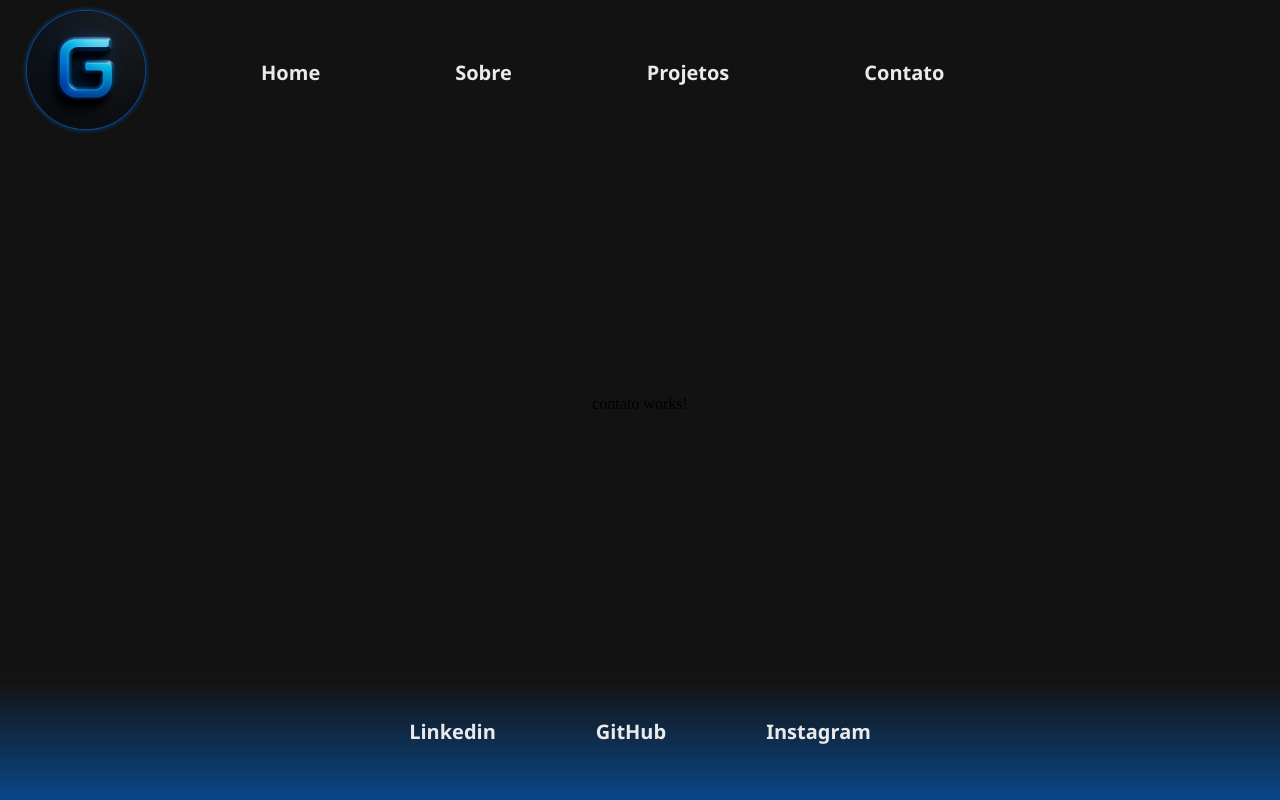
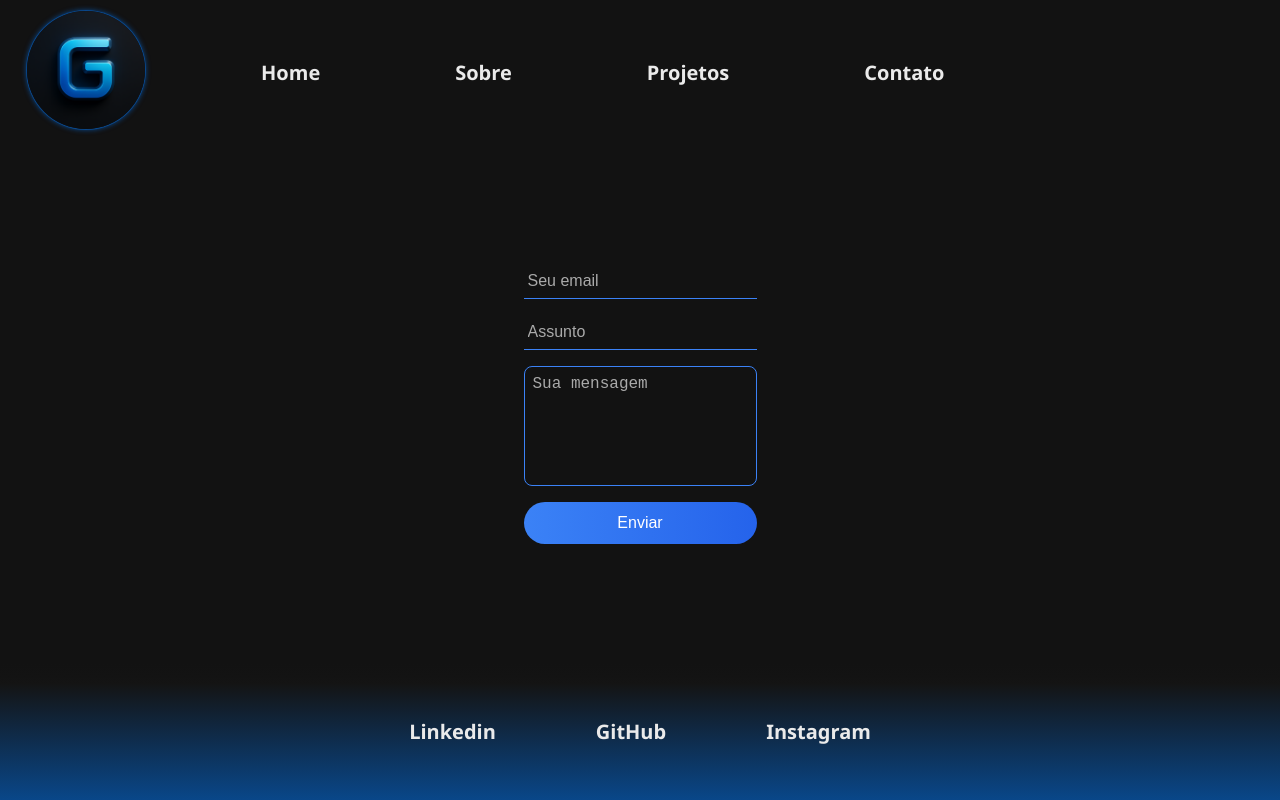
Before and after one commit to Geovanej7/Angular_MeuPortifolio, an Angular app: page /contato in a window 1280 px wide. Built offline with nearby package versions, Linux system fonts and the light colour scheme.

Commit message:
finish service

```diff
--- a/src/app/app.component.ts
+++ b/src/app/app.component.ts
@@ -3,11 +3,12 @@ import { RouterOutlet } from '@angular/router';
 import { MenuComponent } from "./components/menu/menu.component";
 import{ ProfileImgComponent }from "./components/profile-img/profile-img.component"
 import{ FooterComponent }from "./components/footer/footer.component"
+import { HttpClientModule } from '@angular/common/http';
 
 @Component({
   selector: 'app-root',
   standalone: true,
-  imports: [RouterOutlet, MenuComponent, ProfileImgComponent,FooterComponent],
+  imports: [RouterOutlet, MenuComponent, ProfileImgComponent,FooterComponent,HttpClientModule],
   templateUrl: './app.component.html',
   styleUrl: './app.component.css'
 })
--- a/src/app/app.config.ts
+++ b/src/app/app.config.ts
@@ -1,8 +1,8 @@
 import { ApplicationConfig } from '@angular/core';
 import { provideRouter } from '@angular/router';
-
+import { provideHttpClient } from '@angular/common/http';
 import { routes } from './app.routes';
 
 export const appConfig: ApplicationConfig = {
-  providers: [provideRouter(routes)]
+  providers: [provideRouter(routes), provideHttpClient()]
 };
--- /dev/null
+++ b/src/app/components/contact/contact.component.css
@@ -0,0 +1,53 @@
+body {
+    background-color: #121212; /* escuro */
+    color: white;
+    font-family: Arial, sans-serif;
+  }
+
+  .formulario-contato {
+    display: flex;
+    flex-direction: column;
+    gap: 16px;
+    max-width: 400px;
+    margin: 0 auto;
+    padding: 16px;
+  }
+
+  .input-campo,
+  .textarea-campo {
+    background-color: transparent;
+    border: none;
+    border-bottom: 1px solid #3b82f6; /* azul */
+    color: white;
+    padding: 8px 4px;
+    font-size: 16px;
+    outline: none;
+  }
+
+  .textarea-campo {
+    border: 1px solid #3b82f6;
+    border-radius: 8px;
+    resize: none;
+    height: 120px;
+    padding: 8px;
+  }
+
+  .input-campo::placeholder,
+  .textarea-campo::placeholder {
+    color: #aaa;
+  }
+
+  .botao-enviar {
+    background: linear-gradient(to right, #3b82f6, #2563eb);
+    color: white;
+    border: none;
+    padding: 12px;
+    border-radius: 9999px;
+    font-size: 16px;
+    cursor: pointer;
+    transition: opacity 0.3s ease;
+  }
+
+  .botao-enviar:hover {
+    opacity: 0.9;
+  }
--- /dev/null
+++ b/src/app/components/contact/contact.component.html
@@ -0,0 +1,8 @@
+<form [formGroup]="contactForm" (ngSubmit)="onSubmit()" class="formulario-contato">
+
+    <input type="email" placeholder="Seu email" formControlName="email" class="input-campo" />
+    <input type="text" placeholder="Assunto" formControlName="assunto" class="input-campo" />
+    <textarea placeholder="Sua mensagem" formControlName="mensagem" class="textarea-campo"></textarea>
+    <button type="submit" [disabled]="contactForm.invalid" class="botao-enviar">Enviar</button>
+
+  </form>
--- /dev/null
+++ b/src/app/components/contact/contact.component.ts
@@ -0,0 +1,37 @@
+import { Component } from '@angular/core';
+import { FormGroup, FormControl, Validators } from '@angular/forms';
+import { ReactiveFormsModule } from '@angular/forms';
+import { HttpClientModule } from '@angular/common/http';
+import { ContatoService } from '../../services/contact.service'
+
+@Component({
+  selector: 'app-contact',
+  standalone: true,
+  imports: [ReactiveFormsModule,HttpClientModule ],
+  templateUrl: './contact.component.html',
+  styleUrls: ['./contact.component.css']
+})
+export class ContactComponent {
+
+  contactForm = new FormGroup({
+    email: new FormControl('', [Validators.required, Validators.email]),
+    assunto: new FormControl('', Validators.required),
+    mensagem: new FormControl('', Validators.required)
+  });
+  constructor(private contactService: ContatoService) {
+    console.log("ok")
+  }
+
+  onSubmit() {
+    if (this.contactForm.valid) {
+      this.contactService.enviarFormulario(this.contactForm.value).subscribe({
+        next: (res: any) => {
+          console.log('Formulário enviado com sucesso!', res);
+          this.contactForm.reset();
+    },error: (err: any) => {
+      console.error('Erro ao enviar formulário', err);
+    }
+   });
+  }
+ }
+}
--- a/src/app/components/title/title.ultra.component.css
+++ b/src/app/components/title/title.ultra.component.css
@@ -4,6 +4,6 @@
         margin-top: 30px;
     }
     .container__title > h1{
-        font-size: 80px;
+        font-size: 10vh;
     }
 }
--- a/src/app/pages/contato-page/contato-page.module.ts
+++ b/src/app/pages/contato-page/contato-page.module.ts
@@ -1,10 +1,12 @@
 import { NgModule } from '@angular/core';
 import { CommonModule } from '@angular/common';
 import { ContatoComponent } from './contato/contato.component';
+import { HttpClientModule } from '@angular/common/http';
+
 
 
 @NgModule({
-  imports: [CommonModule, ContatoComponent],
+  imports: [CommonModule, ContatoComponent,HttpClientModule],
     exports: [ContatoComponent]
 })
 export class ContatoPageModule { }
--- a/src/app/pages/contato-page/contato/contato.component.html
+++ b/src/app/pages/contato-page/contato/contato.component.html
@@ -1 +1 @@
-<p>contato works!</p>
+<app-contact></app-contact>
--- a/src/app/pages/contato-page/contato/contato.component.ts
+++ b/src/app/pages/contato-page/contato/contato.component.ts
@@ -1,11 +1,13 @@
 import { Component } from '@angular/core';
+import { HttpClientModule } from '@angular/common/http';
+import { ContactComponent } from "../../../components/contact/contact.component";
 
 @Component({
   selector: 'app-contato',
   standalone: true,
-  imports: [],
+  imports: [ContactComponent,HttpClientModule],
   templateUrl: './contato.component.html',
-  styleUrl: './contato.component.css'
+  styleUrls: ['./contato.component.css']
 })
 export class ContatoComponent {
 
--- /dev/null
+++ b/src/app/services/contact.service.ts
@@ -0,0 +1,17 @@
+import { Injectable } from '@angular/core';
+import { HttpClient } from '@angular/common/http';
+import { Observable } from 'rxjs';
+
+@Injectable({
+  providedIn: 'root'
+})
+
+export class ContatoService {
+  private apiUrl = 'http://localhost:8080/api/feedback';
+
+  constructor(private http: HttpClient) {}
+
+  enviarFormulario(dados: any): Observable<any> {
+    return this.http.post(this.apiUrl, dados);
+  }
+}
```
